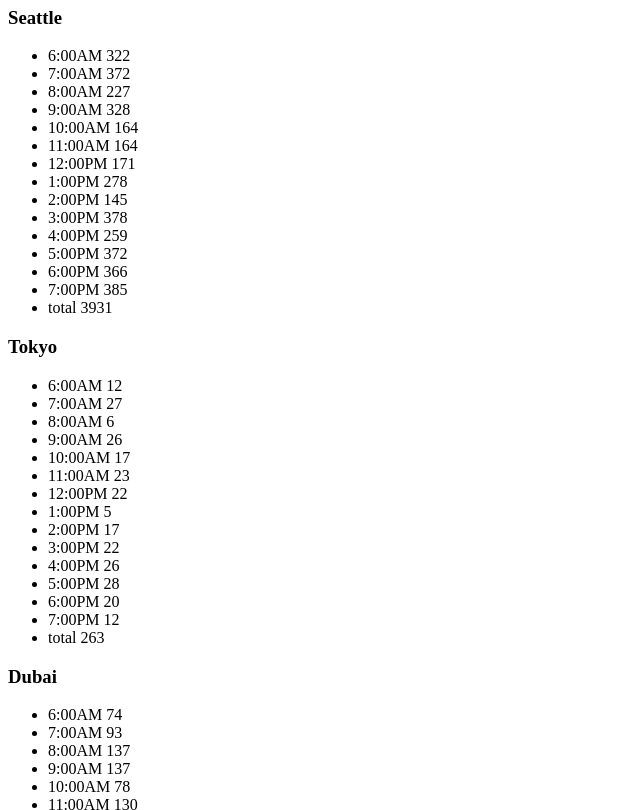
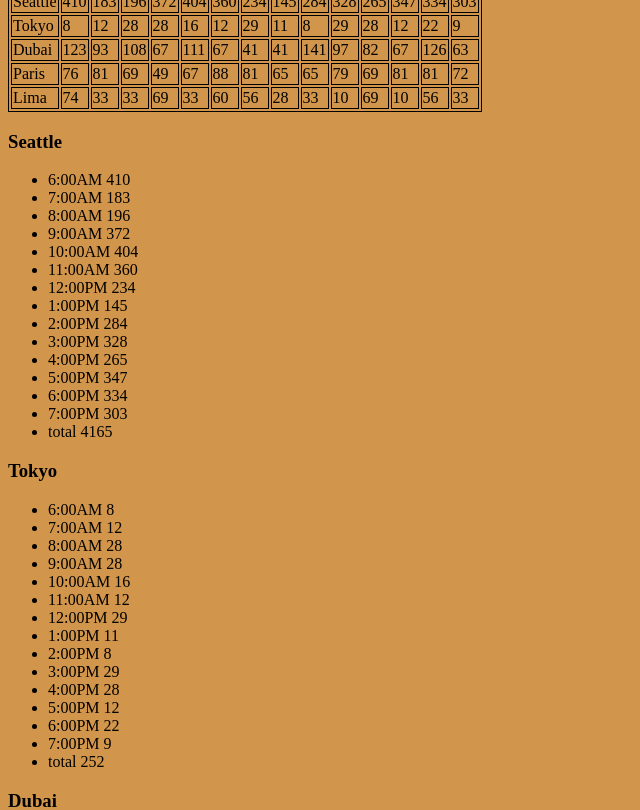
Before and after one commit to alanoodalhedban/cookie-stand, a plain HTML site: page sales.html in a window 1280 px wide. Shown: the part 324-1134 px from the top of the page, without its empty margins (0-640 px from the left). Drawn offline with Linux system fonts and the light colour scheme.

Commit message:
add class07

```diff
--- a/app.js
+++ b/app.js
@@ -1,49 +1,55 @@
 'usse strict' ;
 let DH =['6:00AM','7:00AM','8:00AM','9:00AM','10:00AM','11:00AM','12:00PM','1:00PM','2:00PM','3:00PM','4:00PM','5:00PM','6:00PM','7:00PM'];
 let gvar=document.getElementById('main');
+let Arrobj=[];
+let t1=document.getElementById('table')
+let table=document.createElement('table');
+t1.appendChild(table);
 function randomValue(min, max) {
   return Math.floor(Math.random() * (max - min + 1) ) + min;
 }
 
-
-const Seattle ={
-  shoploc: 'Seattle',
-  min:23 ,
-  max:65 ,
-  averagecookies:6.3 ,
-  cookPerHour :[],
-  Avegcook:[],
-  total :null ,
-
-  cusPerHour :function(){
+function Shops(shoploc,min,max,averagecookies){
+  this.shoploc=shoploc ;
+  this.min=min;
+  this.max=max;
+  this.averagecookies=averagecookies;
+  this.cookPerHour=[];
+  this.Avegcook=[];
+  this.total=null;
+  Arrobj.push(this);
+}
+Shops.prototype.cusPerHour=function(){
   for(let i=0;i<DH.length;i++){
     let RD=randomValue(this.min,this.max);
     this.cookPerHour.push(RD);
   }
   console.log(this.cookPerHour);
-  } ,
 
-  numcook :function(){
-
+};
+Shops.prototype.numcook=function(){
   for(let i=0;i<this.cookPerHour.length;i++){
 
     let numofcookies=Math.ceil(this.cookPerHour[i] *this.averagecookies) ;
     this.Avegcook.push(numofcookies);
   }
   console.log(this.Avegcook);
-  } ,
 
-  totalcook :function(){
+};
 
+
+
+Shops.prototype.totalcook=function(){
   for(let i=0;i<this.Avegcook.length;i++){
 
     this.total=this.total + this.Avegcook[i];
   }
   this.Avegcook.push(this.total);
-    console.log(this.total)
+  console.log(this.total);
 
-  },
-  render:function(){
+
+};
+Shops.prototype.render=function(){
   let h3=gvar.appendChild(document.createElement('h3'));
   h3.textContent=this.shoploc;
 
@@ -56,272 +62,41 @@
   let tli=document.createElement('li');
   ul.appendChild(tli);
   tli.textContent=`total ${this.total}`;
-  }
 
 
 
 
 };
 
-Seattle.cusPerHour();
-Seattle.numcook();
-Seattle.totalcook();
-Seattle.render();
-
-//  Tokyo
 
 
-const Tokyo ={
-  shoploc: 'Tokyo',
-  min:3 ,
-  max:24 ,
-  averagecookies:1.2 ,
-  cookPerHour :[],
-  Avegcook:[],
-  total :null ,
 
-  cusPerHour :function(){
-    for(let i=0;i<DH.length;i++){
-      let RD=randomValue(this.min,this.max);
-      this.cookPerHour.push(RD);
-    }
-    console.log(this.cookPerHour);
-  } ,
-
-  numcook :function(){
-    for(let i=0;i<this.cookPerHour.length; i++){
-      let numofcookies=Math.ceil(this.cookPerHour[i] *this.averagecookies) ;
-      this.Avegcook.push(numofcookies);
-    }
-
-    console.log(this.Avegcook);
-  } ,
-
-  totalcook :function(){
-
-    for(let i=0;i<this.Avegcook.length;i++){
-
-      this.total=this.total + this.Avegcook[i];
-    }
-    this.Avegcook.push(this.total);
-    console.log(this.total)
-
-
-  },
-  render:function(){
-    let h3=gvar.appendChild(document.createElement('h3'));
-    h3.textContent=this.shoploc;
-
-    let ul=gvar.appendChild(document.createElement('ul'));
-    for(let i=0;i<DH.length;i++){
-      let li=document.createElement('li');
-      ul.appendChild(li);
-      li.textContent=`${DH[i]} ${this.Avegcook[i]}`;
-    }
-    let tli=document.createElement('li');
-    ul.appendChild(tli);
-    tli.textContent=`total ${this.total}`;
+Shops.prototype.tableD=function(){
+  let Srow=document.createElement('tr');
+  table.appendChild(Srow);
+  let Ndata=document.createElement('td');
+  Srow.appendChild(Ndata);
+  Ndata.textContent=this.shoploc;
+  for (let i=0;i<DH.length;i++){
+    let avgd=document.createElement('td');
+    Srow.appendChild(avgd);
+    avgd.textContent=this.Avegcook[i];
   }
 
 
+}
+let Seattle=new Shops('Seattle',23,65,6.3);
+let Tokyo=new Shops('Tokyo',3,24,1.2);
+let Dubai=new Shops('Dubai',11,38,3.7);
+let Paris=new Shops('Paris',20,38,2.3);
+let Lima=new Shops('Lima',2,16,4.6);
 
-
-};
-
-Tokyo.cusPerHour();
-Tokyo.numcook();
-Tokyo.totalcook();
-Tokyo.render();
-
-
-// Dubai
-const Dubai={
-  shoploc: 'Dubai',
-  min:11 ,
-  max:38 ,
-  averagecookies:3.7 ,
-  cookPerHour :[],
-  Avegcook:[],
-  total :null ,
-
-  cusPerHour :function(){
-    for(let i=0;i<DH.length;i++){
-      let RD=randomValue(this.min,this.max);
-      this.cookPerHour.push(RD);
-    }
-    console.log(this.cookPerHour);
-  } ,
-
-  numcook :function(){
-    for(let i=0;i<this.cookPerHour.length;i++){
-      let numofcookies=Math.ceil(this.cookPerHour[i] *this.averagecookies );
-      this.Avegcook.push(numofcookies);
-    }
-
-
-    console.log(this.Avegcook);
-  } ,
-
-  totalcook :function(){
-
-    for(let i=0;i<this.Avegcook.length;i++){
-
-      this.total=this.total + this.Avegcook[i];
-    }
-    this.Avegcook.push(this.total);
-    console.log(this.total)
-
-
-  },
-  render:function(){
-    let h3=gvar.appendChild(document.createElement('h3'));
-    h3.textContent=this.shoploc;
-
-    let ul=gvar.appendChild(document.createElement('ul'));
-
-    for(let i=0;i<DH.length;i++){
-      let li=document.createElement('li');
-      ul.appendChild(li);
-      li.textContent=`${DH[i]} ${this.Avegcook[i]}`;
-    }
-    let tli=document.createElement('li');
-    ul.appendChild(tli);
-    tli.textContent=`total ${this.total}`;
-  }
-
-
-
-
-};
-
-Dubai.cusPerHour();
-Dubai.numcook();
-Dubai.totalcook();
-Dubai.render();
-
-// Paris
-const Paris={
-  shoploc: 'Paris',
-  min:20 ,
-  max:38 ,
-  averagecookies:2.3 ,
-  cookPerHour :[],
-  Avegcook:[],
-  total :null ,
-
-  cusPerHour :function(){
-    for(let i=0;i<DH.length;i++){
-      let RD=randomValue(this.min,this.max);
-      this.cookPerHour.push(RD);
-    }
-    console.log(this.cookPerHour);
-  } ,
-
-  numcook :function(){
-    for(let i=0;i<this.cookPerHour.length;i++){
-      let numofcookies=Math.ceil(this.cookPerHour[i] *this.averagecookies) ;
-      this.Avegcook.push(numofcookies);
+console.log(Arrobj);
+for (let i=0;i<Arrobj.length;i++){
+  Arrobj[i].cusPerHour();
+  Arrobj[i].numcook();
+  Arrobj[i].totalcook();
+  Arrobj[i].render();
+  Arrobj[i].tableD();
 
 }
-
-    console.log(this.Avegcook);
-  } ,
-
-  totalcook :function(){
-
-    for(let i=0;i<this.Avegcook.length;i++){
-
-      this.total=this.total + this.Avegcook[i];
-    }
-    this.Avegcook.push(this.total);
-    console.log(this.total)
-
-
-  },
-  render:function(){
-    let h3=gvar.appendChild(document.createElement('h3'));
-    h3.textContent=this.shoploc;
-
-    let ul=gvar.appendChild(document.createElement('ul'));
-    for(let i=0;i<DH.length;i++){
-      let li=document.createElement('li');
-      ul.appendChild(li);
-      li.textContent=`${DH[i]} ${this.Avegcook[i]}`;
-    }
-    let tli=document.createElement('li');
-    ul.appendChild(tli);
-    tli.textContent=`total ${this.total}`;
-  }
-
-
-
-
-};
-
-Paris.cusPerHour();
-Paris.numcook();
-Paris.totalcook();
-Paris.render();
-
-// Lima
-const Lima={
-  shoploc: 'Lima',
-  min:2 ,
-  max:16 ,
-  averagecookies:4.6 ,
-  cookPerHour :[],
-  Avegcook:[],
-  total :null ,
-
-  cusPerHour :function(){
-    for(let i=0;i<DH.length;i++){
-      let RD=randomValue(this.min,this.max);
-      this.cookPerHour.push(RD);
-    }
-    console.log(this.cookPerHour);
-  } ,
-
-  numcook :function(){
-    for(let i=0;i<this.cookPerHour.length;i++){
-      let numofcookies=Math.ceil(this.cookPerHour[i] * this.averagecookies) ;
-      this.Avegcook.push(numofcookies);
-    }
-
-    console.log(this.Avegcook);
-  } ,
-
-  totalcook :function(){
-
-    for(let i=0;i<this.Avegcook.length;i++){
-
-      this.total=this.total + this.Avegcook[i];
-    }
-    this.Avegcook.push(this.total);
-    console.log(this.total)
-
-
-  },
-  render:function(){
-    let h3=gvar.appendChild(document.createElement('h3'));
-    h3.textContent=this.shoploc;
-
-    let ul=gvar.appendChild(document.createElement('ul'));
-    for(let i=0;i<DH.length;i++){
-      let li=document.createElement('li');
-      ul.appendChild(li);
-      li.textContent=`${DH[i]} ${this.Avegcook[i]}`;
-    }
-    let tli=document.createElement('li');
-    ul.appendChild(tli);
-    tli.textContent=`total ${this.total}`;
-  }
-
-
-
-
-};
-
-Lima.cusPerHour();
-Lima.numcook();
-Lima.totalcook();
-Lima.render();
--- a/sales.html
+++ b/sales.html
@@ -5,11 +5,15 @@
     <meta http-equiv="X-UA-Compatible" content="IE=edge">
     <meta name="viewport" content="width=device-width, initial-scale=1.0">
     <title>Document</title>
+    <link href="style.css" type="text/css" rel="stylesheet"/>
+
 </head>
 <body>
     <img src='https://codefellows.github.io/code-201-guide/curriculum/class-06/lab/assets/salmon.png'>
 <main id='main'>
+<div id='table'>
 
+</div>
 </main>
 
     <script src="app.js"></script>
--- /dev/null
+++ b/style.css
@@ -0,0 +1,6 @@
+body{background-color: rgb(209, 149, 75);}
+
+
+table, th, td {
+    border: 1px solid black;
+  }
```
Lines whose indentation alone changed are shown as unchanged.
